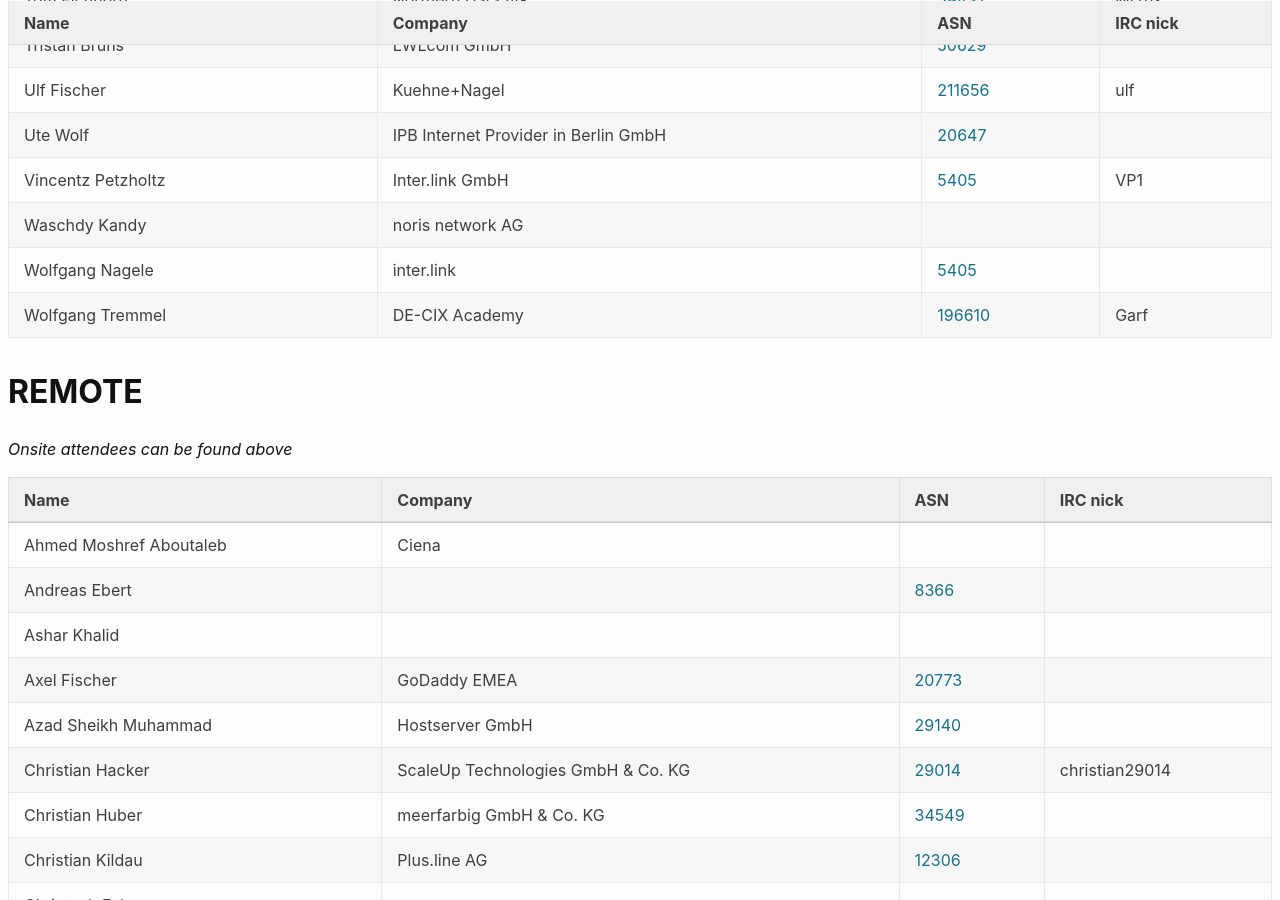
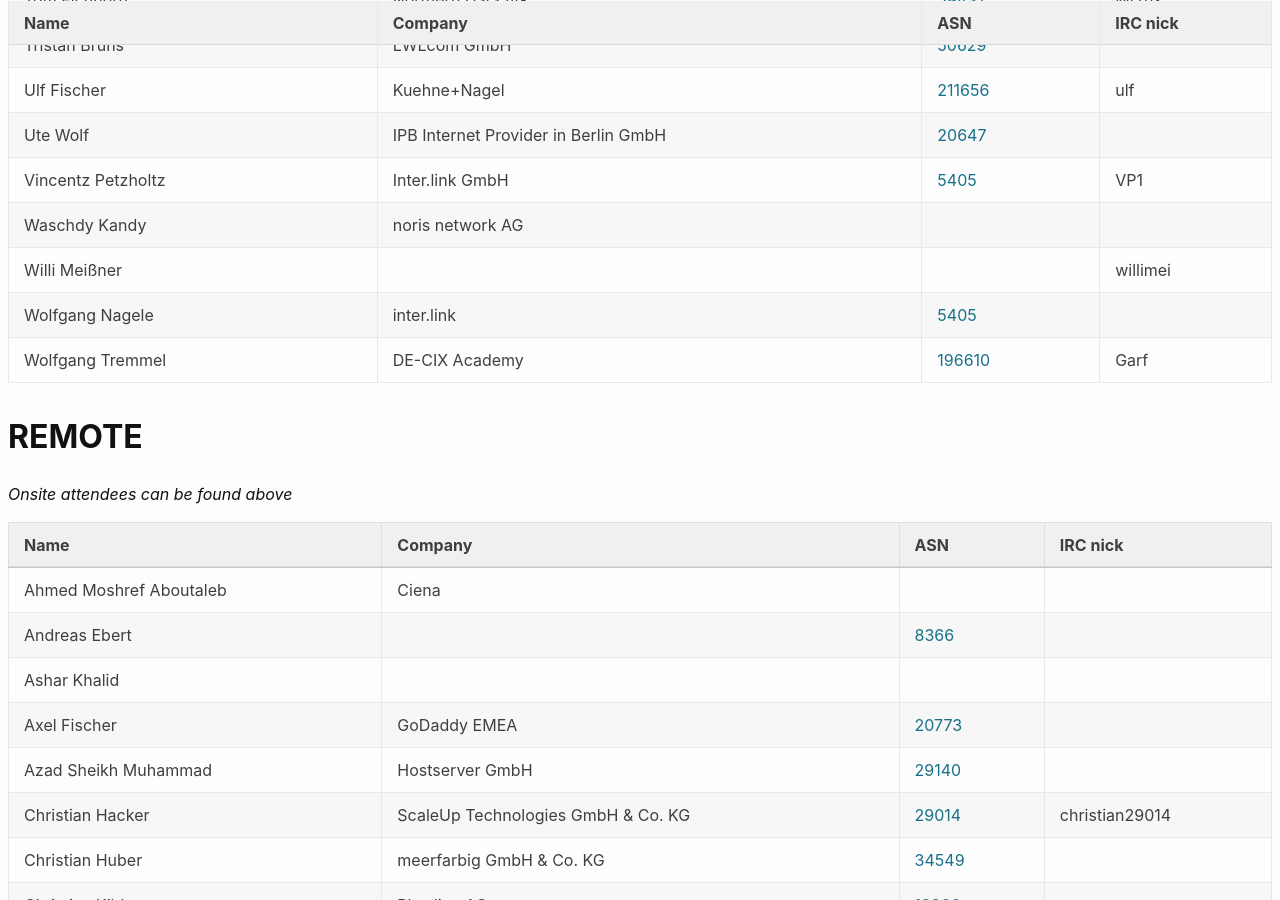
Before and after one commit to denog/pretix-attendeelist, a Jekyll site: the page built from denog14/index.md, in a window 1280 px wide and 900 px high, scrolled down 5779 px. Built offline with Jekyll 4.4.1, drawn with Linux system fonts in a browser that asks for light colours.

Commit message:
Latest data: Fri Sep 30 20:10:52 UTC 2022

```diff
--- a/_data/attendees_denog14_onsite.json
+++ b/_data/attendees_denog14_onsite.json
@@ -780,6 +780,12 @@
     "asn": null
   },
   {
+    "name": "Willi Meißner",
+    "company": null,
+    "irc": "willimei",
+    "asn": null
+  },
+  {
     "name": "Wolfgang Nagele",
     "company": "inter.link",
     "irc": null,
```
